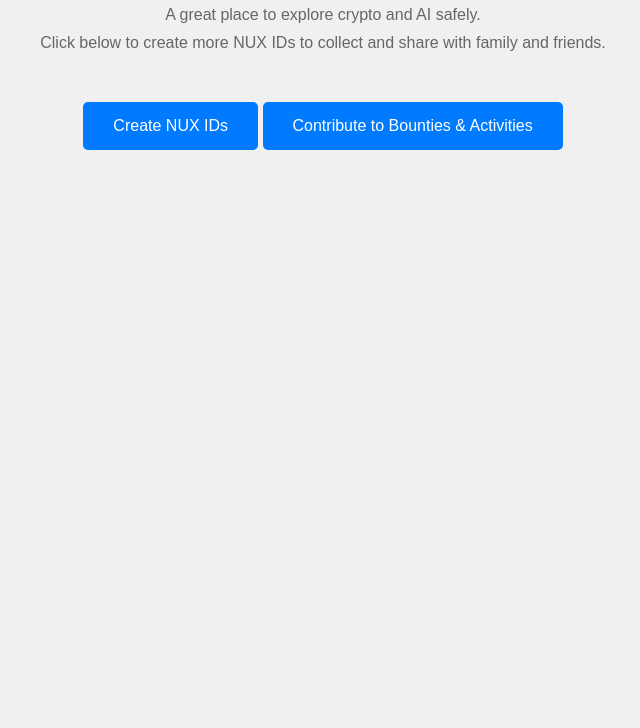
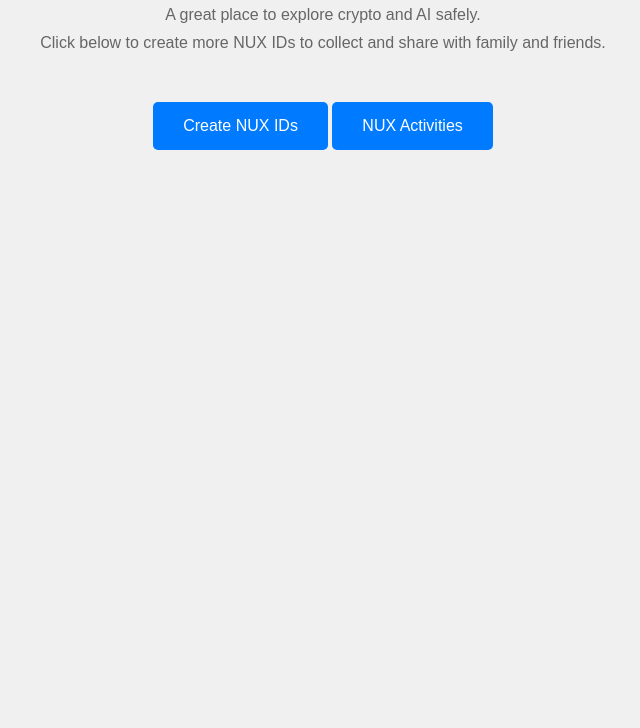
Before and after one commit to NUXMVP/nux.github.io, a plain HTML site: page index.html in a window 1280 px wide. Shown: the part 72-800 px from the top of the page, without its empty margins (317-957 px from the left). Drawn offline with Linux system fonts and the light colour scheme; a web font is replaced by a local one.

Commit message:
Update index.html

```diff
--- a/index.html
+++ b/index.html
@@ -47,7 +47,7 @@
     <p>Click below to create more NUX IDs to collect and share with family and friends.</p>
     <div class="cta-container">
         <a href="https://example.com/create-nux-ids" target="_blank" class="cta-button">Create NUX IDs</a>
-        <a href="https://example.com/contribute" target="_blank" class="cta-button">Contribute to Bounties & Activities</a>
+        <a href="https://example.com/contribute" target="_blank" class="cta-button">NUX Activities</a>
     </div>
 </body>
 </html>
```
